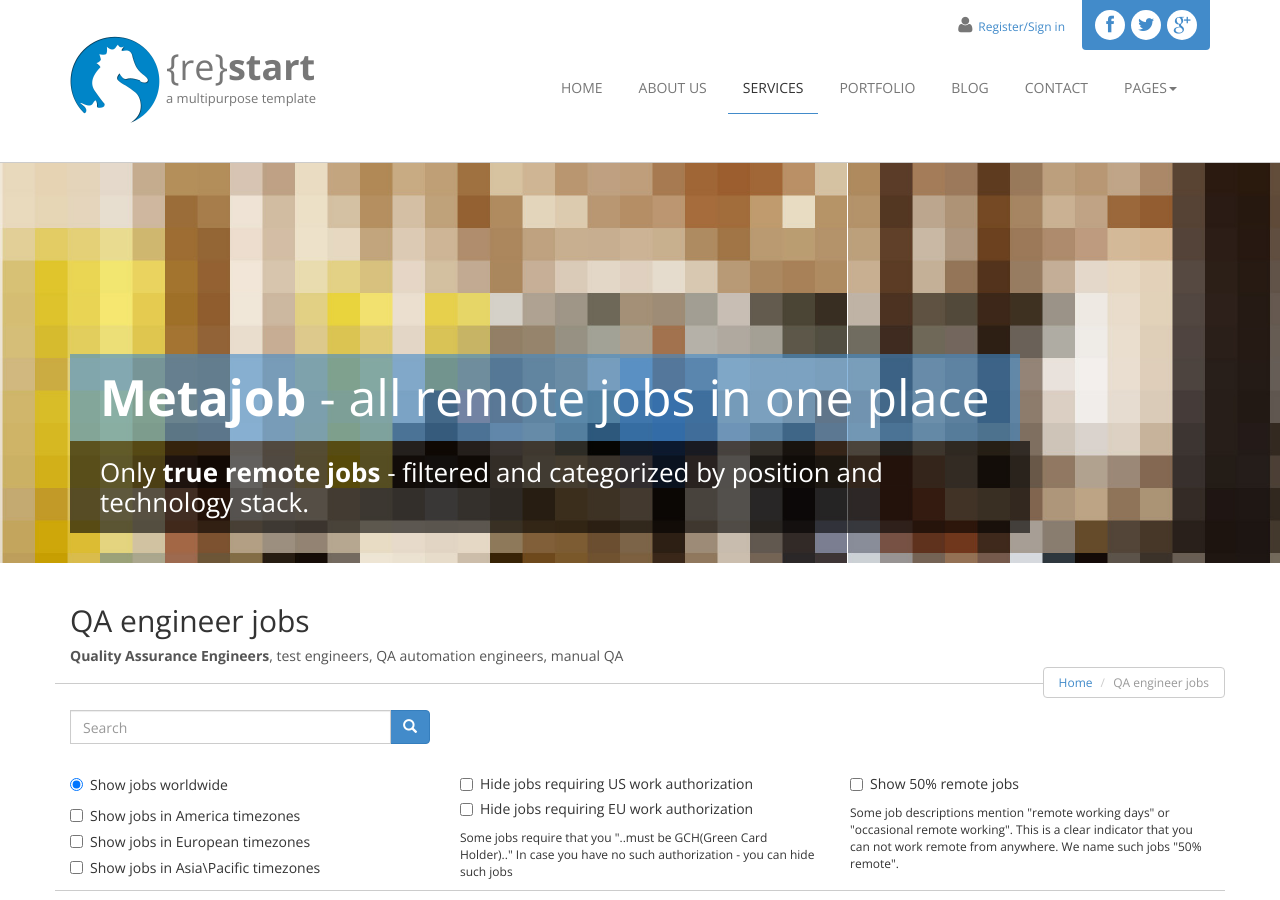
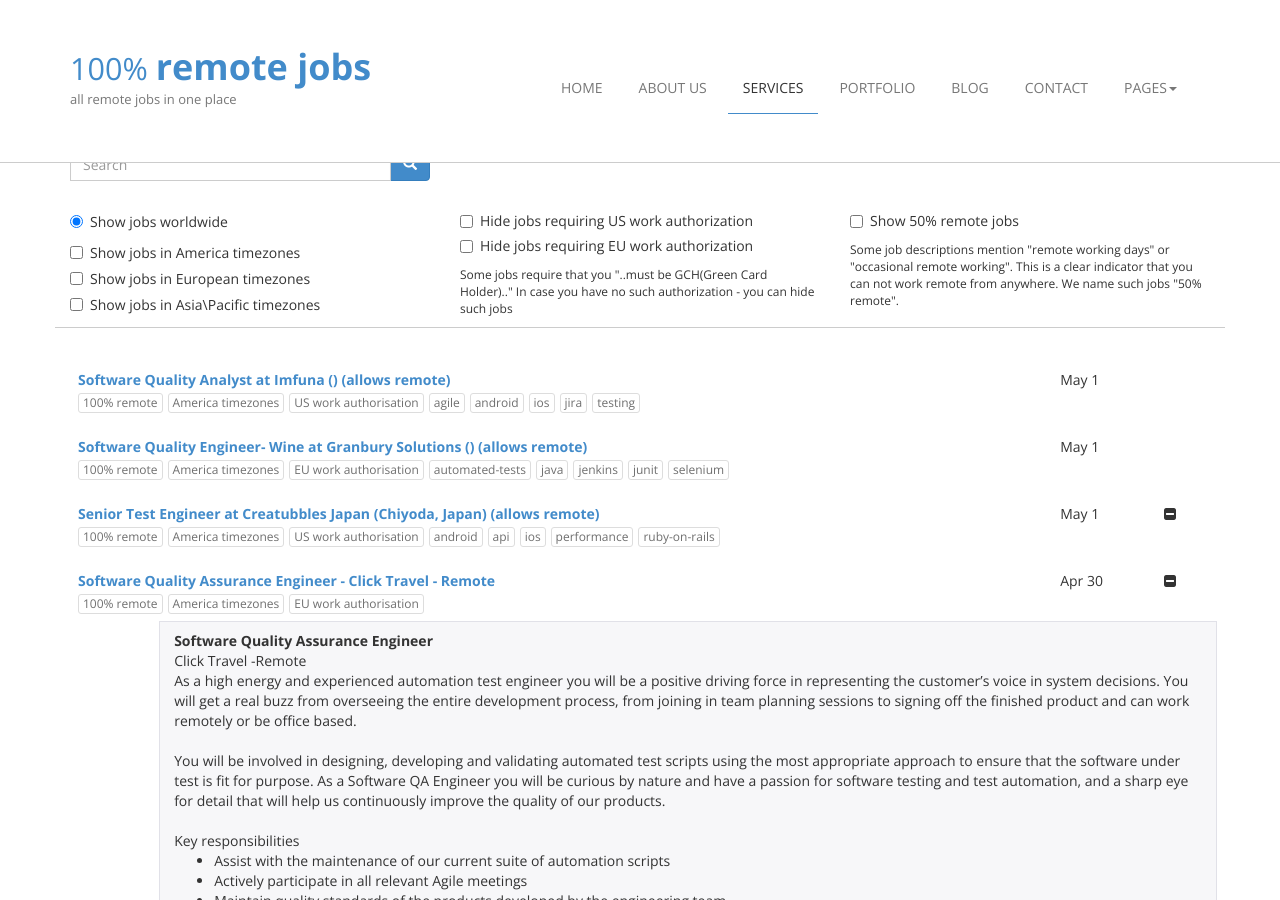
Before and after one commit to stargazer33/remote4me.com, a Jekyll site: the page assets/newdesign1/table1.html, which Jekyll copies as it is, in a window 1280 px wide and 900 px high. Built offline with Jekyll 4.4.1, drawn with Linux system fonts in a browser that asks for light colours; nearby versions of some CDN libraries; library files that are not in the unit come from our copies; comment, search, counter and statistics services are not loaded.

Commit message:
assets/newdesign1 improved

```diff
--- a/assets/newdesign1/table1.html
+++ b/assets/newdesign1/table1.html
@@ -24,7 +24,16 @@
 <header>
      <div class="container">
           <div class="navbar navbar-default" role="navigation">
-               <div class="navbar-header"><a class="navbar-brand" href="index.html"> <img src="images/restart_logo.png" alt="optional logo" height="90" width="90"> <span class="logo_title">{re}<strong>start</strong></span> <span class="logo_subtitle">a multipurpose template</span> </a><a class="btn btn-navbar btn-default navbar-toggle" data-toggle="collapse" data-target=".navbar-collapse"><span class="nb_left pull-left"> <span class="fa fa-reorder"></span></span> <span class="nb_right pull-right">menu</span> </a></div>
+               <div class="navbar-header"><a class="navbar-brand" href="index.html">
+                    <!--
+                    <img src="images/restart_logo.png" alt="optional logo" height="90" width="90">
+                    -->
+                    <span class="logo_title" style="color: #428bca;"><small>100% </small><strong>remote&nbsp;jobs</strong></span>
+                    <span class="logo_subtitle">all remote jobs in one place</span> </a>
+                    <a class="btn btn-navbar btn-default navbar-toggle" data-toggle="collapse" data-target=".navbar-collapse">
+                         <span class="nb_left pull-left"> <span class="fa fa-reorder"></span>
+                         </span> <span class="nb_right pull-right">menu</span> </a>
+               </div>
                <div class="collapse navbar-collapse">
                     <ul class="nav pull-right navbar-nav">
                          <li><a href="index.html">Home</a></li>
@@ -50,10 +59,9 @@
                     </ul>
                </div>
           </div>
-          <div id="social_media_wrapper"> <a href="https://www.facebook.com"><i class="fa fa-facebook"></i></a> <a href="https://twitter.com/leonartgr"><i class="fa fa-twitter"></i></a> <a href="#googleplus"><i class="fa fa-google-plus"></i></a> </div>
-          <div id="sign"><a href="register.html"><i class="fa fa-user"></i><span>Register/Sign in</span></a></div>
      </div>
 </header>
+<!--
 <div class="full_page_photo" style="background-image: url(images/services.jpg);">
      <div class="container">
           <section class="call_to_action">
@@ -63,6 +71,8 @@
           </section>
      </div>
 </div>
+-->
+
 <div class="main">
 
      <section class="hgroup">
```
Also changed, not shown: assets/newdesign1/index.html (+11 -2 lines), assets/svg/funnel-jobs-2.svg (added), assets/svg/remotenes.svg (added).
